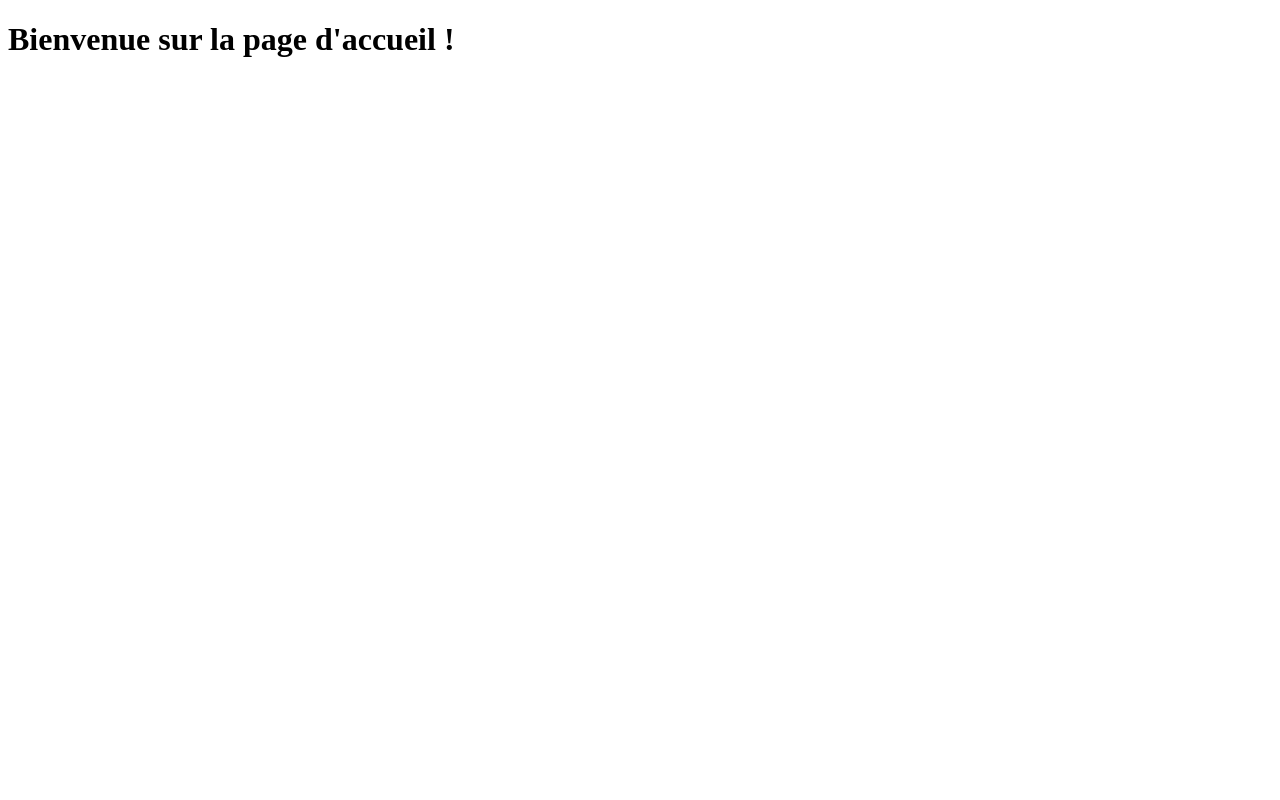
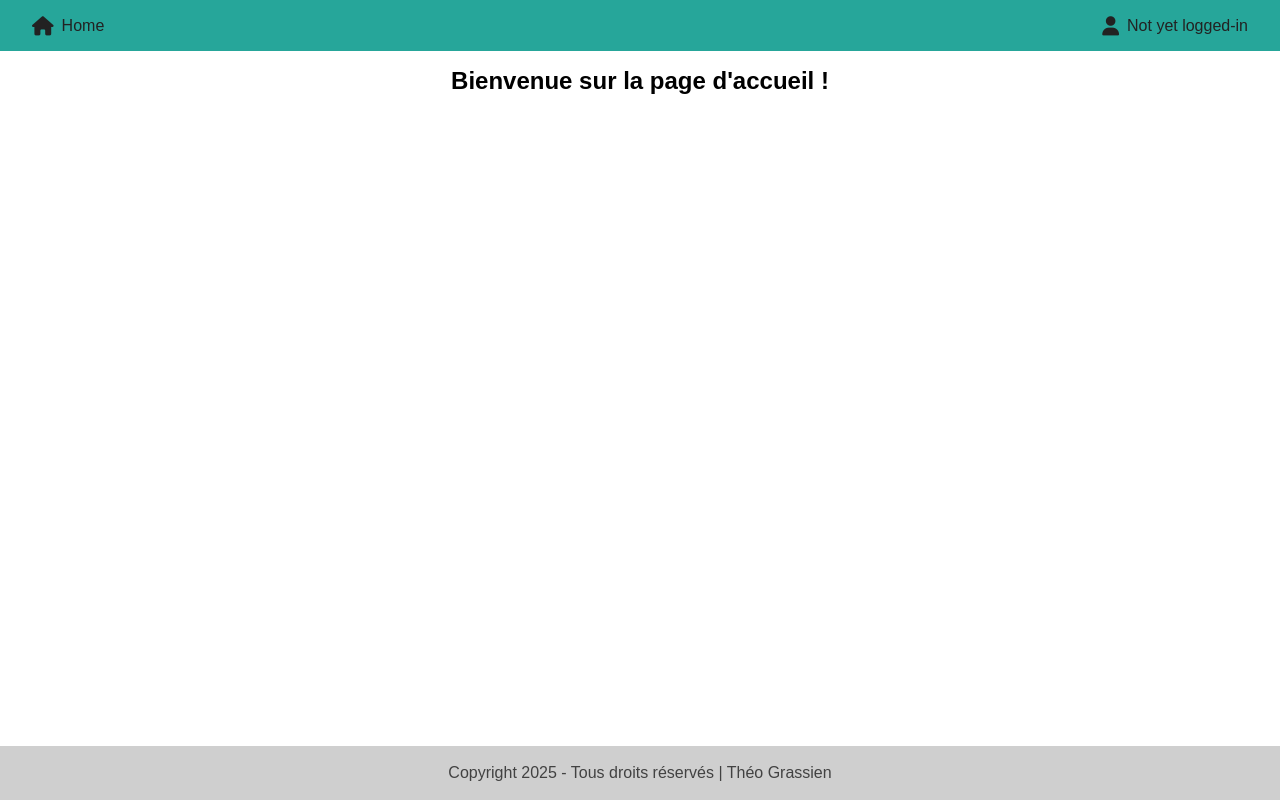
Before and after one commit to TheoGrassien/vue-oauth-microsoft-graph, a Vue app: page / in a window 1280 px wide. Built offline with nearby package versions, Linux system fonts and the light colour scheme.

Commit message:
Ex 5: create BaseHeader and BaseFooter

```diff
--- a/public/index.html
+++ b/public/index.html
@@ -1,15 +1,23 @@
 <!DOCTYPE html>
 <html lang="">
   <head>
-    <meta charset="utf-8">
-    <meta http-equiv="X-UA-Compatible" content="IE=edge">
-    <meta name="viewport" content="width=device-width,initial-scale=1.0">
-    <link rel="icon" href="<%= BASE_URL %>favicon.ico">
+    <meta charset="utf-8" />
+    <meta http-equiv="X-UA-Compatible" content="IE=edge" />
+    <meta name="viewport" content="width=device-width,initial-scale=1.0" />
+    <link rel="icon" href="<%= BASE_URL %>favicon.ico" />
     <title><%= htmlWebpackPlugin.options.title %></title>
+    <link
+      rel="stylesheet"
+      href="https://cdnjs.cloudflare.com/ajax/libs/font-awesome/6.4.0/css/all.min.css"
+    />
   </head>
   <body>
     <noscript>
-      <strong>We're sorry but <%= htmlWebpackPlugin.options.title %> doesn't work properly without JavaScript enabled. Please enable it to continue.</strong>
+      <strong
+        >We're sorry but <%= htmlWebpackPlugin.options.title %> doesn't work
+        properly without JavaScript enabled. Please enable it to
+        continue.</strong
+      >
     </noscript>
     <div id="app"></div>
     <!-- built files will be auto injected -->
--- a/src/App.vue
+++ b/src/App.vue
@@ -1,17 +1,39 @@
 <template>
-  <HomePage />
+  <div class="app">
+    <BaseHeader />
+    <HomePage class="home-page" />
+    <BaseFooter />
+  </div>
 </template>
 
 <script>
 import HomePage from "./pages/HomePage.vue";
-
+import BaseHeader from "./components/BaseHeader.vue";
+import BaseFooter from "./components/BaseFooter.vue";
 export default {
   name: "App",
   components: {
     HomePage,
+    BaseHeader,
+    BaseFooter,
   },
 };
 </script>
 
 <style>
+body {
+  margin: 0;
+  padding: 0;
+  box-sizing: border-box;
+  font-family: Arial, sans-serif;
+}
+.app {
+  display: flex;
+  flex-direction: column;
+  min-height: 100vh;
+}
+
+.home-page {
+  flex: 1;
+}
 </style>
--- /dev/null
+++ b/src/components/BaseFooter.vue
@@ -0,0 +1,24 @@
+<template>
+  <footer class="base-footer">
+    <p class="base-footer-text">
+      Copyright 2025 - Tous droits réservés | Théo Grassien
+    </p>
+  </footer>
+</template>
+
+<script>
+export default {
+  name: "BaseFooter",
+};
+</script>
+
+<style scoped>
+.base-footer {
+  background-color: #cfcfcf;
+  padding: 2px 32px;
+}
+.base-footer-text {
+  text-align: center;
+  color: #424242;
+}
+</style>
--- /dev/null
+++ b/src/components/BaseHeader.vue
@@ -0,0 +1,42 @@
+<template>
+  <header class="base-header">
+    <div class="header-left">
+      <i class="fas fa-home"></i>
+      <span>Home</span>
+    </div>
+    <div class="header-right">
+      <i class="fas fa-user"></i>
+      <span>Not yet logged-in</span>
+    </div>
+  </header>
+</template>
+
+<script>
+export default {
+  name: "BaseHeader",
+};
+</script>
+
+<style scoped>
+.base-header {
+  display: flex;
+  justify-content: space-between;
+  align-items: center;
+  background-color: #26a69a;
+  color: #222;
+  padding: 16px 32px;
+  font-family: Arial, sans-serif;
+}
+.header-left,
+.header-right {
+  display: flex;
+  align-items: center;
+  gap: 0.5rem;
+}
+.header-right {
+  font-weight: 500;
+}
+.base-header i {
+  font-size: 1.2rem;
+}
+</style>
--- a/src/pages/HomePage.vue
+++ b/src/pages/HomePage.vue
@@ -1,5 +1,7 @@
 <template>
-  <h1>Bienvenue sur la page d'accueil !</h1>
+  <main>
+    <h1 class="home-page-title">Bienvenue sur la page d'accueil !</h1>
+  </main>
 </template>
 
 <script>
@@ -7,3 +9,10 @@ export default {
   name: "HomePage",
 };
 </script>
+
+<style scoped>
+.home-page-title {
+  text-align: center;
+  font-size: 1.5rem;
+}
+</style>
```
